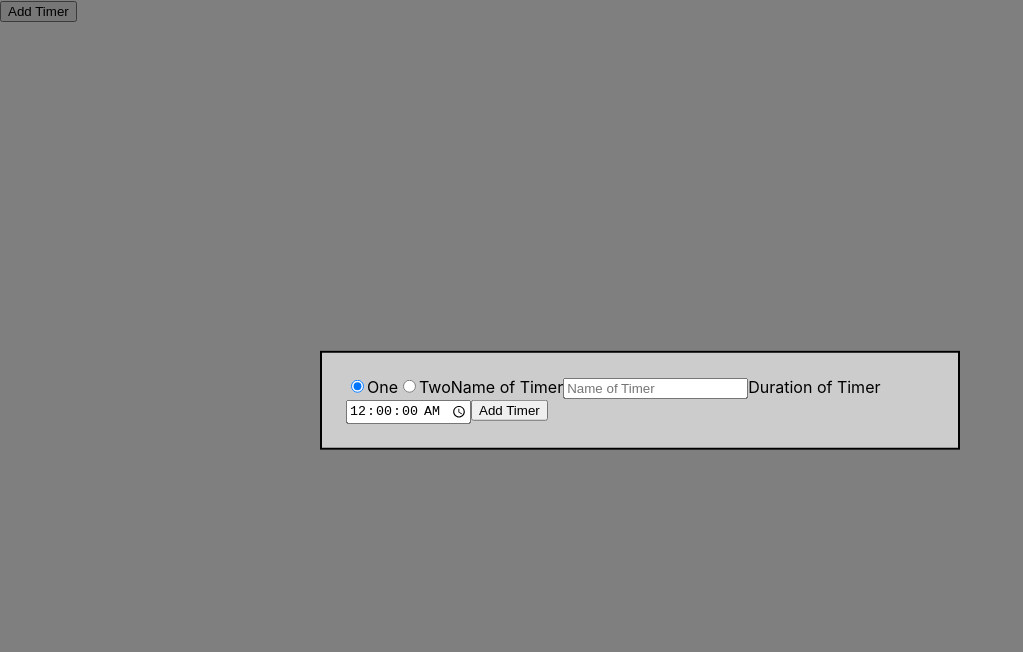
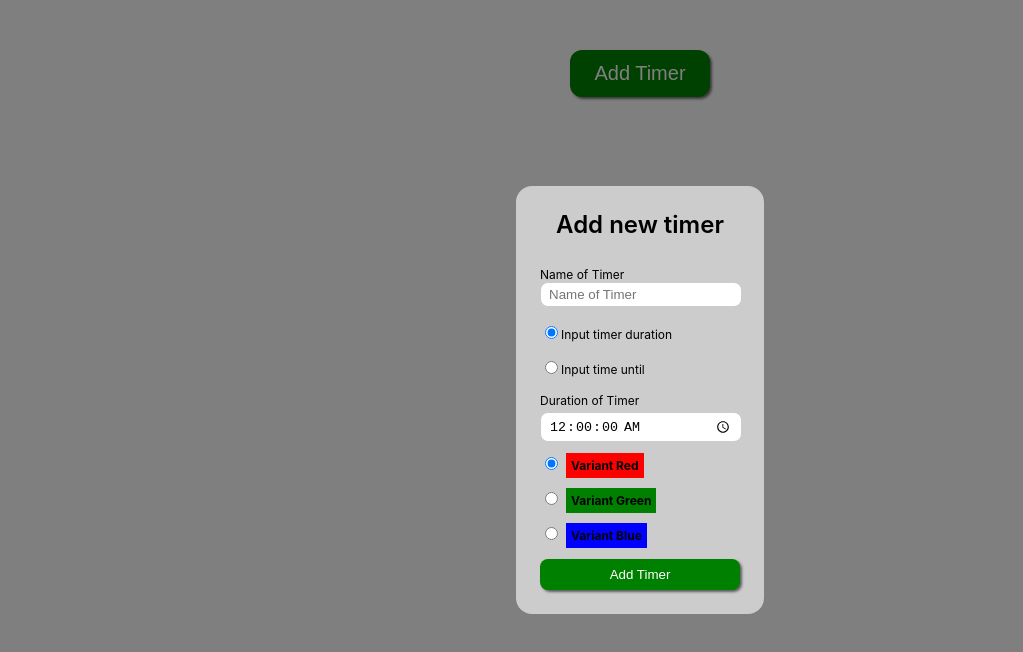
Before and after one commit to Ribich1/stopwatch, a React (Create React App) app: page / in a window 1280 px wide. Both pictures are taken after a click on the button "Add Timer". Shown: the top 652 px of the page, without its empty margins (0-1023 px from the left). Built offline with nearby package versions, Linux system fonts and the light colour scheme.

Commit message:
colors style

```diff
--- a/src/components/AddTimerBtn/AddTimerBtn.jsx
+++ b/src/components/AddTimerBtn/AddTimerBtn.jsx
@@ -3,6 +3,7 @@ import { nanoid } from 'nanoid';
 import { timerMs } from '../../helpers/getPadTime';
 import { useTimers } from '../../context/ContextTimers';
 import { AddTimerFormModal } from '../AddTimerFormModal/AddTimerFormModal';
+import { Button } from './AddTimerBtn.styled';
 
 export const AddTimerBtn = () => {
   const { addTimer } = useTimers();
@@ -27,9 +28,9 @@ export const AddTimerBtn = () => {
 
   return (
     <>
-      <button type="button" onClick={() => setIsOpen(true)}>
+      <Button type="button" onClick={() => setIsOpen(true)}>
         Add Timer
-      </button>
+      </Button>
       <AddTimerFormModal
         onSubmit={handleSubmit}
         open={isOpen}
--- /dev/null
+++ b/src/components/AddTimerBtn/AddTimerBtn.styled.js
@@ -0,0 +1,20 @@
+import styled from 'styled-components';
+
+export const Button = styled.button`
+  display: block;
+  margin: 50px auto;
+  border: none;
+  background: green;
+  border-radius: 12px;
+  font-size: 20px;
+  padding: 12px 24px;
+  color: white;
+  transform: scale();
+  box-shadow: rgba(0, 0, 0, 0.55) 1.95px 1.95px 2.6px;
+  transition: transform 150ms cubic-bezier(0.17, 0.67, 0.83, 0.67);
+
+  &:hover,
+  &:focus {
+    transform: scale(1.05);
+  }
+`;
--- a/src/components/AddTimerForm/AddTimerForm.jsx
+++ b/src/components/AddTimerForm/AddTimerForm.jsx
@@ -1,4 +1,12 @@
-import { Formik, Field, Form } from 'formik';
+import { Formik, Field } from 'formik';
+import {
+  Button,
+  FieldStyled,
+  FormStyled,
+  Label,
+  TitleForm,
+} from './AddTimerForm.styled';
+import { SpanBlue, SpanGreen, SpanRed } from 'components/TimerItem/TimerItem.styled';
 
 export const AddTimerForm = ({ onSubmit }) => {
   const initialValues = {
@@ -8,49 +16,66 @@ export const AddTimerForm = ({ onSubmit }) => {
     variant: 'One',
     date: '',
     timeUntil: '',
+    skin: 'Red'
   };
   return (
     <Formik initialValues={initialValues} onSubmit={onSubmit}>
       {({ values }) => (
-        <Form>
-          <label>
+        <FormStyled>
+          <TitleForm>Add new timer</TitleForm>
+
+          <Label>
+            Name of Timer
+            <FieldStyled type="text" name="name" placeholder="Name of Timer" />
+          </Label>
+
+          <Label>
             <Field type="radio" name="variant" value="One" />
-            One
-          </label>
-          <label>
+            Input timer duration
+          </Label>
+          <Label>
             <Field type="radio" name="variant" value="Two" />
-            Two
-          </label>
-          <label htmlFor="name">Name of Timer</label>
-          <Field
-            type="text"
-            id="name"
-            name="name"
-            placeholder="Name of Timer"
-          />
+            Input time until
+          </Label>
           {values.variant === 'One' && (
             <>
-              <label htmlFor="timer">Duration of Timer</label>
-              <Field type="time" id="timer" name="timer" step="1" />
+              <div>
+                <Label htmlFor="timer">Duration of Timer</Label>
+                <FieldStyled type="time" id="timer" name="timer" step="1" />
+              </div>
             </>
           )}
           {values.variant === 'Two' && (
             <>
-              {/* <label htmlFor="nameOfTimerUntil">Name of Timer</label>
-              <Field
-                type="text"
-                id="nameOfTimerUntil"
-                name="nameOfTimerUntil"
-                placeholder="Name of Timer"
-              /> */}
-              <label htmlFor="date">Timer until the date:</label>
-              <Field type="date" id="date" name="date" />
-              <label htmlFor="timeUntil">Timer until the time:</label>
-              <Field type="time" id="timeUntil" name="timeUntil" step="1" />
+              <div>
+                <Label htmlFor="date">Timer until the date:</Label>
+                <FieldStyled type="date" id="date" name="date" />
+              </div>
+              <div>
+                <Label htmlFor="timeUntil">Timer until the time:</Label>
+                <FieldStyled
+                  type="time"
+                  id="timeUntil"
+                  name="timeUntil"
+                  step="1"
+                />
+              </div>
             </>
           )}
-          <button type="submit">Add Timer</button>
-        </Form>
+          <Label>
+            <Field type="radio" name="skin" value="Red" />
+            <SpanRed>Variant Red</SpanRed>
+          </Label>
+          <Label>
+            <Field type="radio" name="skin" value="Green" />
+            <SpanGreen>Variant Green</SpanGreen>
+          </Label>
+          <Label>
+            <Field type="radio" name="skin" value="Blue" />
+            <SpanBlue>Variant Blue</SpanBlue>
+          </Label>
+          <Button type="submit">Add Timer</Button>
+        </FormStyled>
       )}
     </Formik>
   );
--- /dev/null
+++ b/src/components/AddTimerForm/AddTimerForm.styled.js
@@ -0,0 +1,53 @@
+import styled from 'styled-components';
+import { Form, Field } from 'formik';
+
+export const FormStyled = styled(Form)`
+  width: 200px;
+  display: flex;
+  justify-content: center;
+  gap: 12px;
+  flex-direction: column;
+  font-size: 16px;
+`;
+
+export const TitleForm = styled.p`
+  margin-bottom: 16px;
+  margin-top:0px;
+  font-size: 24px;
+  font-weight: 600;
+
+  text-align: center;
+`;
+
+export const Button = styled.button`
+  width: 100%;
+  display: block;
+  margin: 0px auto;
+  border: none;
+  background: green;
+  border-radius: 8px;
+  padding: 8px 12px;
+  color: white;
+  transform: scale();
+  box-shadow: rgba(0, 0, 0, 0.55) 1.95px 1.95px 2.6px;
+  transition: transform 150ms cubic-bezier(0.17, 0.67, 0.83, 0.67);
+
+  &:hover,
+  &:focus {
+    transform: scale(1.05);
+  }
+`;
+
+export const Label = styled.label`
+  display: block;
+  font-size: 12px;
+  margin-bottom: 4px;
+`;
+
+export const FieldStyled = styled(Field)`
+
+  width: 184px;
+  border: 1px solid #ccc;
+  border-radius: 8px;
+  padding: 4px 8px;
+`;
--- a/src/components/DeleteTimerModal/DeleteTimerModal.jsx
+++ b/src/components/DeleteTimerModal/DeleteTimerModal.jsx
@@ -1,12 +1,17 @@
 import { ModalDialog } from 'components/Modal/Modal';
+import { Button, DelBtnWrapper } from './DeleteTimerModal.styled';
 
 export const DeleteTimerModal = ({ onSubmit, open, onClose }) => {
   return (
     <ModalDialog open={open} onClose={onClose}>
-      <button type="button" onClick={onClose}>
-        Cancel
-      </button>
-      <button type="button" onClick={onSubmit}>Delete</button>
+      <DelBtnWrapper>
+        <Button type="button" onClick={onClose}>
+          Cancel
+        </Button>
+        <Button type="button" onClick={onSubmit}>
+          Delete
+        </Button>
+      </DelBtnWrapper>
     </ModalDialog>
   );
 };
--- /dev/null
+++ b/src/components/DeleteTimerModal/DeleteTimerModal.styled.js
@@ -0,0 +1,26 @@
+import styled from 'styled-components';
+
+export const Button = styled.button`
+  width: 180px;
+  display: block;
+  margin: 0px auto;
+  border: none;
+  background: green;
+  border-radius: 8px;
+  padding: 8px 12px;
+  color: white;
+  transform: scale();
+  box-shadow: rgba(0, 0, 0, 0.55) 1.95px 1.95px 2.6px;
+  transition: transform 150ms cubic-bezier(0.17, 0.67, 0.83, 0.67);
+
+  &:hover,
+  &:focus {
+    transform: scale(1.05);
+  }
+`;
+
+export const DelBtnWrapper = styled.div`
+display:flex;
+gap:8px;
+
+`
--- a/src/components/Modal/Modal.styled.js
+++ b/src/components/Modal/Modal.styled.js
@@ -7,6 +7,8 @@ export const BoxStyled = styled(Box)`
   left: 50%;
   transform: translate(-50%, -50%);
   background-color: #ccc;
-  border: 2px solid #000;
+  /* border: 2px solid #000; */
   padding: 24px;
+  border: transparent;
+  border-radius: 16px
 `;
--- a/src/components/TimerItem.jsx
+++ b/src/components/TimerItem/TimerItem.jsx
@@ -1,10 +1,12 @@
 import { useTimers } from 'context/ContextTimers';
 import { msToTime } from 'helpers/getPadTime';
 import { useEffect, useState } from 'react';
-import { DeleteTimerModal } from './DeleteTimerModal/DeleteTimerModal';
+import { DeleteTimerModal } from '../DeleteTimerModal/DeleteTimerModal';
+import { Button, TimerWraper } from './TimerItem.styled';
 
-export const TimerItem = ({ name, timer, id }) => {
+export const TimerItem = ({ name, timer, id, skin }) => {
   const { delTimer } = useTimers();
+
   const [timeLeft, setTimeLeft] = useState(timer);
   const [isCounting, setIsCounting] = useState(false);
 
@@ -38,18 +40,18 @@ export const TimerItem = ({ name, timer, id }) => {
   };
   return (
     <>
-      <div>
+      <TimerWraper color={skin}>
         <p>{name}</p>
         <p>{msToTime(timeLeft)}</p>
         {isCounting ? (
-          <button onClick={handleStop}>Stop</button>
+          <Button onClick={handleStop}>Stop</Button>
         ) : (
-          <button onClick={handleStart}>Start</button>
+          <Button onClick={handleStart}>Start</Button>
         )}
-        <button onClick={() => setIsOpenModal(true)} type="button">
+        <Button onClick={() => setIsOpenModal(true)} type="button">
           Delete
-        </button>
-      </div>
+        </Button>
+      </TimerWraper>
       <DeleteTimerModal
         open={isOpenModal}
         onClose={() => setIsOpenModal(false)}
--- /dev/null
+++ b/src/components/TimerItem/TimerItem.styled.js
@@ -0,0 +1,59 @@
+import styled from 'styled-components';
+
+export const Button = styled.button`
+  width: 180px;
+  display: block;
+  margin: 0px auto;
+  border: none;
+  background: green;
+  border-radius: 8px;
+  padding: 8px 12px;
+  color: white;
+  transform: scale();
+  box-shadow: rgba(0, 0, 0, 0.55) 1.95px 1.95px 2.6px;
+  transition: transform 150ms cubic-bezier(0.17, 0.67, 0.83, 0.67);
+
+  &:hover,
+  &:focus {
+    transform: scale(1.05);
+  }
+`;
+
+export const TimerWraper = styled.div`
+  width: 100%;
+  border: 1px solid black;
+  display: flex;
+  gap: 5px;
+  flex-direction: column;
+  justify-content: center;
+  background: ${props=>props.color||'red'};
+  padding: 5px;
+
+  & p {
+    text-align: center;
+    margin: 0px;
+    font-size: 24px;
+    font-weight: 600;
+  }
+`;
+
+export const SpanRed = styled.span`
+  margin: 5px;
+  padding: 5px;
+  background: red;
+  font-weight: 700;
+`;
+
+export const SpanGreen = styled.span`
+  margin: 5px;
+  padding: 5px;
+  background: green;
+  font-weight: 700;
+`;
+
+export const SpanBlue = styled.span`
+  margin: 5px;
+  padding: 5px;
+  background: blue;
+  font-weight: 700;
+`;
--- a/src/components/TimerList.jsx
+++ b/src/components/TimerList.jsx
@@ -1,5 +1,5 @@
 import { useTimers } from 'context/ContextTimers';
-import { TimerItem } from './TimerItem';
+import { TimerItem } from './TimerItem/TimerItem';
 
 export const TimerList = () => {
   const { timers } = useTimers();
```
